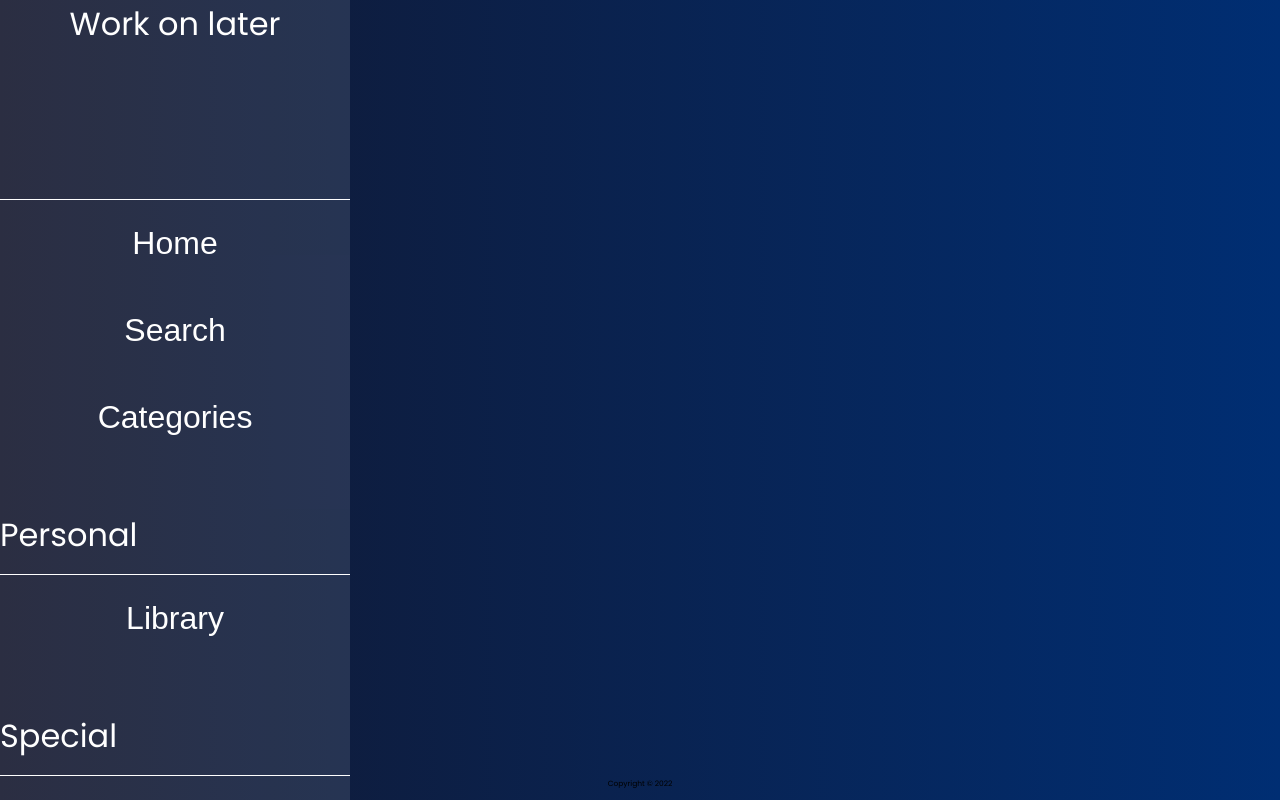
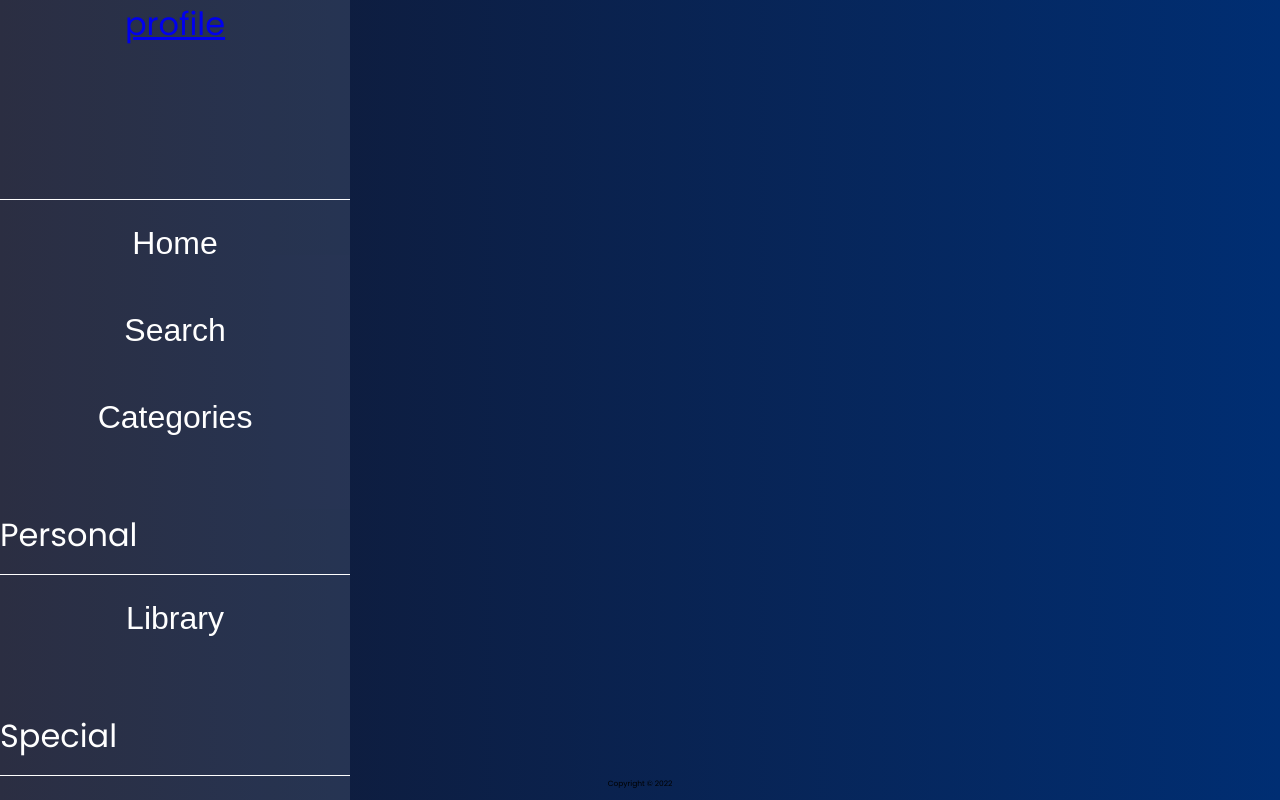
Before and after one commit to CPRCantrell/Book-Nook, a React (Create React App) app in the folder frontend/: page / in a window 1280 px wide. Built offline with nearby package versions, Linux system fonts and the light colour scheme.

Commit message:
📦 NEW: navbar profile link

```diff
--- a/frontend/src/components/NavBar/NavBar.jsx
+++ b/frontend/src/components/NavBar/NavBar.jsx
@@ -5,13 +5,17 @@ import AuthContext from "../../context/AuthContext";
 import "./NavBar.css";
 
 const Navbar = () => {
+
   const { logoutUser, user } = useContext(AuthContext);
   const navigate = useNavigate();
+
   return (
     <div className="nav-bar">
-      <div className="profile-space">
-        Work on later
-      </div>
+      <Link to="/profile" className="link">
+        <div className="profile-space">
+          profile
+        </div>
+      </Link>
 
       <Link to="/" className="link">
         <button className="nav-button">
```
